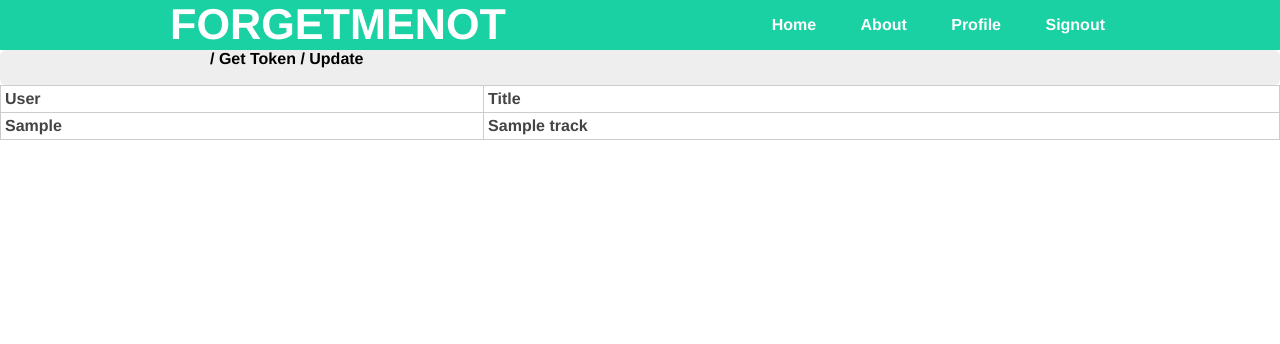
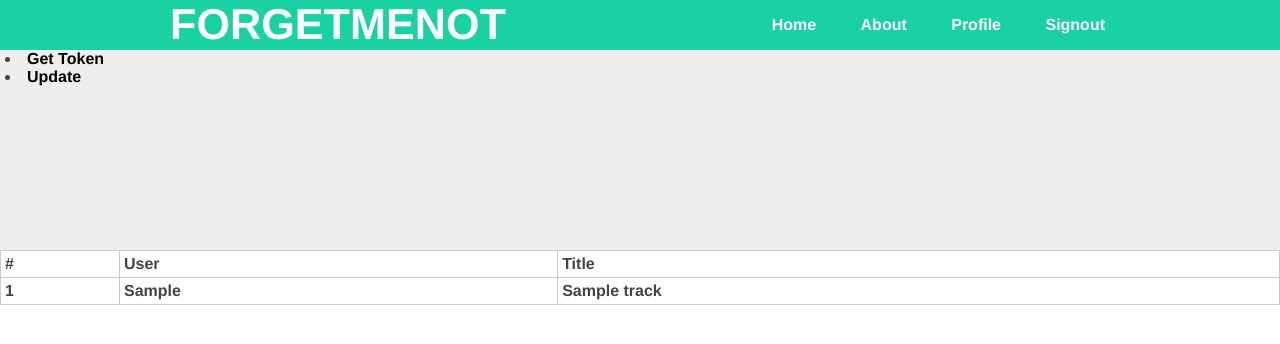
Before and after one commit to zunayed/forgetmenot, a Flask app: page /profile in a window 1280 px wide. Shown: the top 344 px of the page. Run offline with Flask 2, Linux system fonts and the light colour scheme; the visitor is signed in with stand-in values (Sample User, id 1); tables that the repository leaves empty hold one stand-in row (values such as "Sample post"); lists and menus that the app fills with data are empty; some libraries are stand-ins or nearby versions.

Commit message:
added unsemantic grid system. Also used enumrate to add list #s

```diff
--- a/forgetmenot/Static/css/main.css
+++ b/forgetmenot/Static/css/main.css
@@ -61,13 +61,6 @@
   text-decoration: none;
 }
 
-.submenu {
-  text-align: left;
-
-}
-.features li {
-  display: inline;
-}
 .features li a {
   color: #000;
   text-decoration: none;
@@ -103,17 +96,19 @@
 }
 
 div.sub {
-  height: 35px;
+  height: 200px;
   background-color: #eeeeee;
-  width: 100%
-  -webkit-border-radius: 6px;
-     -moz-border-radius: 6px;
-          border-radius: 6px;
+  width: 100%;
 }
 
-div.submenu {
-  width: 940px;
-  margin: 0 auto;
+.sub li {
+  padding-left: 5px;
+  text-align: left;
+}
+
+.sub li a {
+  color: #000;
+  text-decoration: none;
 }
 
 div.messages {
--- a/forgetmenot/form.py
+++ b/forgetmenot/form.py
@@ -6,7 +6,7 @@
 class SignupForm(Form):
 	firstname = TextField("First name",  [validators.Required("Please enter your first name.")])
 	lastname = TextField("Last name",  [validators.Required("Please enter your last name.")])
-	email = TextField("Email",  [validators.Required("Please enter your email address."), validators.Email("Please enter your email address.")])
+	email = TextField("Email",  [validators.Required("Please enter a valid email address."), validators.Email("Please enter your email address.")])
 	password = PasswordField('Password', [validators.Required("Please enter a password."), validators.EqualTo('confirm', message = 'Passwords must match')])
 	confirm = PasswordField('Repeat Password')
 	submit = SubmitField("Create account")
--- a/forgetmenot/routes.py
+++ b/forgetmenot/routes.py
@@ -71,12 +71,15 @@
 
 	if user:
 		sc_tracks = soundcloud_tracks.query.filter_by(user_id = user.id).all()
-		data = {}
+		data = []
 
 		for item in sc_tracks:
-			data[item.artist] = item.title
+			line_item = (item.artist, item.title)
+			data.append(line_item)
 
-		return render_template('profile.html', data = data)
+		print data
+
+		return render_template('profile.html', data = enumerate(data))
 	else:
 		return redirect(url_for('signin'))
 
--- a/forgetmenot/templates/profile.html
+++ b/forgetmenot/templates/profile.html
@@ -1,31 +1,39 @@
 {% extends "layout.html" %}
 {% block content %}
+<link rel="stylesheet" href="{{ url_for('static', filename='css/unsemantic-grid-responsive-no-ie7.css') }}">
+
+<body>
+    <div class="grid-container">
+        <div class="grid-20">
             <div class = "sub">
-	<div class = "submenu">
         		<strong><nav>
-			<ul class="features">
-				<li><a href="{{ url_for('soundcloud') }}"> / Get Token</a></li>
-				<li><a href="{{ url_for('update') }}"> / Update</a></li>
-			</ul>
+    				<li><a href="{{ url_for('soundcloud') }}">Get Token</a></li>
+    				<li><a href="{{ url_for('update') }}">Update</a></li>
         		</nav></strong>
-
-
             </div>
         </div>
+
+        <div class="grid-80">
             <div class = "content">
 
             	<table>
                     <tr>
+                        <th>#</th>
                         <th>User</th>
                         <th>Title</th>
                     </tr>
-            {%for item in data %}
+                        {%for num, (artist, title) in data %}
                             <tr>
-                    <th>{{item}}</th>
-                    <th>{{data[item]}}</th>
+                                <th>{{num + 1}}</th>
+                                <th>{{artist}}</th>
+                                <th>{{title}}</th>
                             </tr>
                         {% endfor %}
                 </table>
             </div>
+        </div>
+    </div>
+
+</body>
 
 {% endblock %}
```
Also changed, not shown: forgetmenot/templates/signin.html (indentation only), 3 other files. Lines whose indentation alone changed are shown as unchanged.
